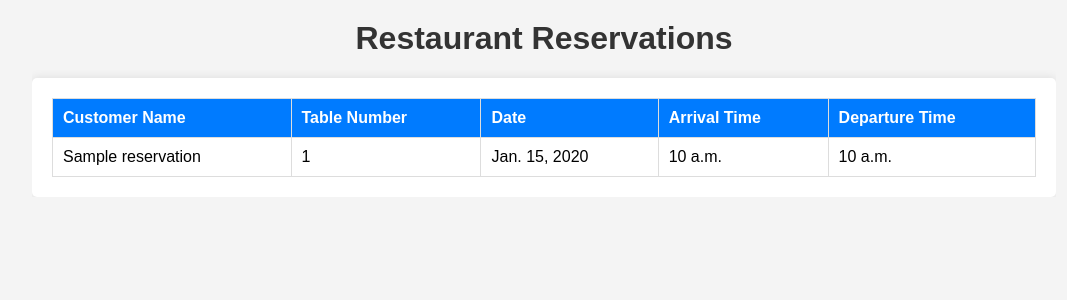
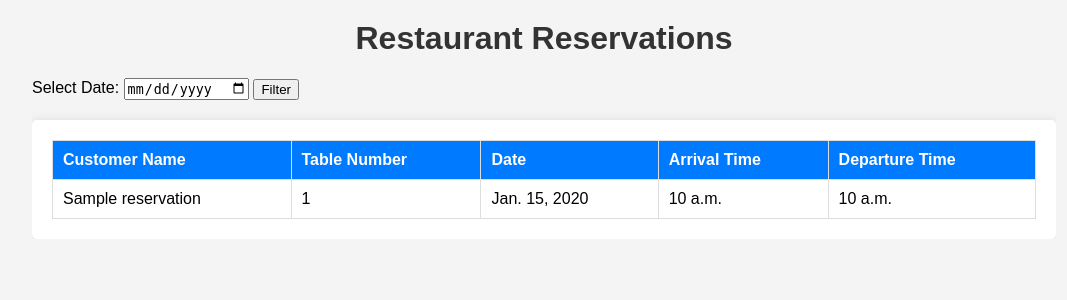
Before and after one commit to tusharneje-07/Restaurant-Table-Reservation, a Django app: page /reservations/ in a window 1280 px wide. Shown: the top 300 px of the page, without its empty margins (96-1163 px from the left). Run offline with Django 5.2, Linux system fonts and the light colour scheme; tables that the repository leaves empty hold one stand-in row (values such as "Sample post").

Commit message:
Reservations date filter for owner

```diff
--- a/restaurant/templates/reservations.html
+++ b/restaurant/templates/reservations.html
@@ -11,6 +11,14 @@
 
     <div class="container">
         <h1>Restaurant Reservations</h1>
+
+        <form method="get"  action="">
+            <label for="filter-date">Select Date:</label>
+            <input type="date" id="filter-date" name="date" value="{{request.get.date}}">
+            <button type="submit"> Filter</button>
+        </form>
+
+
         <div class="table-container">
             <table>
                 <tr>
@@ -28,6 +36,11 @@
                     <td>{{ reservation.arrival_time }}</td>
                     <td>{{ reservation.departure_time }}</td>
                 </tr>
+                {% empty %}
+                <tr>
+                    <td colspan="5">No reservations found for this date.</td>
+                </tr>
+
                 {% endfor %}
             </table>
         </div>
--- a/restaurant/views.py
+++ b/restaurant/views.py
@@ -45,7 +45,13 @@ class ReservationCreateView(generics.CreateAPIView):
 
 # List Reservations
 def reservation_list(request):
-    reservations = Reservation.objects.all()
+    selected_date=request.GET.get('date')
+    if selected_date:
+        reservations=Reservation.objects.filter(date=selected_date)
+    else:
+        reservations=Reservation.objects.all()
+
+
     return render(request, 'reservations.html', {'reservations': reservations})
 
 # Make Reservation
```
Also changed, not shown: static/css/style.css (line endings or trailing spaces).
